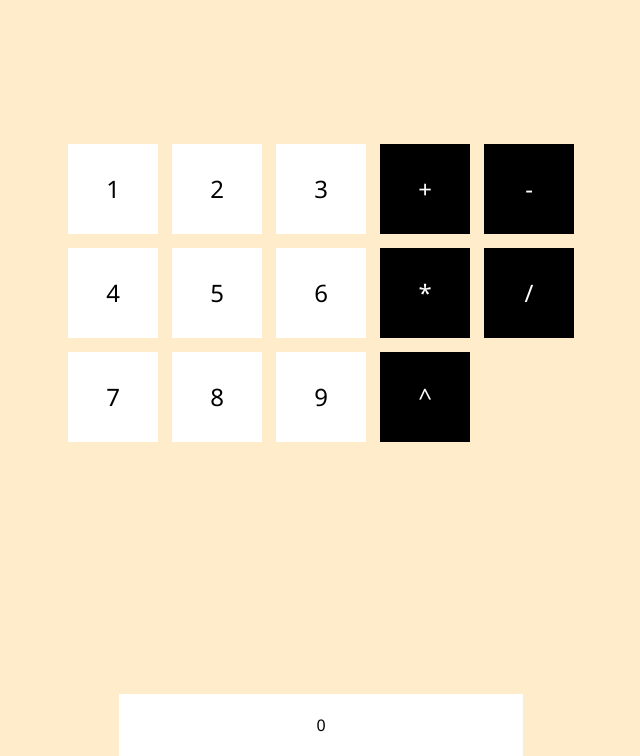
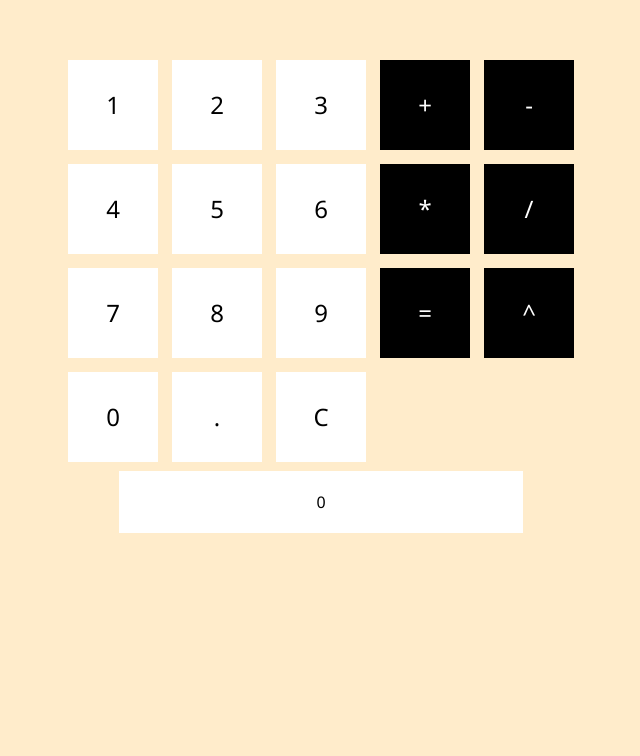
Before and after one commit to jhosephbl/hackaton12, a plain HTML site: page index.html in a window 1280 px wide. Shown: the part 106-862 px from the top of the page, without its empty margins (319-959 px from the left). After the commit the page ends 800 px from the top, so only its background shows below. Drawn offline with Linux system fonts and the light colour scheme.

Commit message:
avance 3 calculadora

```diff
--- a/app.js
+++ b/app.js
@@ -1,35 +1,35 @@
-const numPantalla="0";
-const pantallaConNumero="si"
-const usarPunto="no";
-const numEspera=0;
-const operation="";
-const solucion="";
+var numPantalla="0";
+var pantallaConNumero="si"
+var usarPunto="no";
+var numEspera=0;
+var operapendiente="";
+var solucion="";
 
-function ingresarNumero (x){
+function ingresarnumero (x){
 
-    if(x!=="."){
+    if(x!="."){
         if(numPantalla=="0" || pantallaConNumero=="si"){
-            document.Calculadora.textbxnros.value=x;
+            document.Calculadora.txtboxnros.value=x;
             numPantalla=x;
         }
 
         else if(x!="."){
-            document.Calculadora.textbxnros.value+=x;
+            document.Calculadora.txtboxnros.value+=x;
             numPantalla+=x;
 
         }
     }
 
     if(x=="." && usarPunto=="no" && numPantalla=="0"){
-        document.Calculadora.textbxnros.value="0."
+        document.Calculadora.txtboxnros.value="0.";
         numPantalla=x;
-        usarPunto="si"
+        usarPunto="si";
     }
 
     else if(x=="." && usarPunto=="no"){
-        document.Calculadora.textbxnros.value +=x;
+        document.Calculadora.txtboxnros.value +=x;
         numPantalla +=x;
-        usarPunto="si"
+        usarPunto="si";
     }
 
     else if(x=="." && usarPunto=="si"){
@@ -38,3 +38,39 @@ function ingresarNumero (x){
 
     pantallaConNumero="no"
 }
+
+
+function ingresaroperacion(y){
+    if(operapendiente==""){
+        numEspera=document.Calculadora.txtboxnros.value;
+        document.Calculadora.txtboxnros.value+=y;
+        operapendiente = y;
+        pantallaConNumero = "no";
+        numPantalla = "";
+        usarPunto = "no";
+    }
+
+}
+
+function resultado(){
+    if(operapendiente != ""){
+        solucion=numEspera+operapendiente+numPantalla;
+        document.Calculadora.txtboxnros.value=eval (solucion);
+        numPantalla=eval(solucion);
+        pantallaConNumero="si";
+        operapendiente="";
+        usarPunto="no";
+
+    }
+
+}
+
+function limpiar(){
+    numPantalla="0";
+    pantallaConNumero="si"
+    usarPunto="no";
+    numEspera=0;
+    operapendiente="";
+    solucion="";
+    document.Calculadora.txtboxnros.value="0"
+}
--- a/index.html
+++ b/index.html
@@ -13,35 +13,46 @@
     <form name="Calculadora" class="contenedor-general">
         <table class="numeros-contenedor">
             <tr class="numeros-lista">
-                <td class="numeros-td"><input class="numeros-elemento" type="button" value="1" onclick="ingresarNumero(this.value)"></td>
-                <td class="numeros-td"><input class="numeros-elemento" type="button" value="2" onclick="ingresarNumero(this.value)"></td>
-                <td class="numeros-td"><input class="numeros-elemento" type="button" value="3" onclick="ingresarNumero(this.value)"></td>
-                <td class="numeros-td"><input class="matematicas-operacion" type="button" value="+" onclick="ingresarNumero(this.value)"></td>
-                <td class="numeros-td"><input class="matematicas-operacion" type="button" value="-" onclick="ingresarNumero(this.value)"></td>
+                <td class="numeros-td"><input class="numeros-elemento" type="button" value="1" onclick="ingresarnumero(this.value)"></td>
+                <td class="numeros-td"><input class="numeros-elemento" type="button" value="2" onclick="ingresarnumero(this.value)"></td>
+                <td class="numeros-td"><input class="numeros-elemento" type="button" value="3" onclick="ingresarnumero(this.value)"></td>
+                <td class="numeros-td"><input class="matematicas-operacion" type="button" value="+" onclick="ingresaroperacion(this.value)"></td>
+                <td class="numeros-td"><input class="matematicas-operacion" type="button" value="-" onclick="ingresaroperacion(this.value)"></td>
             </tr>
 
             <tr class="numero-lista">
-                <td class="numeros-td"><input class="numeros-elemento" type="button" value="4" onclick="ingresarNumero(this.value)"></td>
-                <td class="numeros-td"><input class="numeros-elemento" type="button" value="5" onclick="ingresarNumero(this.value)"></td>
-                <td class="numeros-td"><input class="numeros-elemento" type="button" value="6" onclick="ingresarNumero(this.value)"></td>
-                <td class="numeros-td"><input class="matematicas-operacion" type="button" value="*" onclick="ingresarNumero(this.value)"></td>
-                <td class="numeros-td"><input class="matematicas-operacion" type="button" value="/" onclick="ingresarNumero(this.value)"></td>
+                <td class="numeros-td"><input class="numeros-elemento" type="button" value="4" onclick="ingresarnumero(this.value)"></td>
+                <td class="numeros-td"><input class="numeros-elemento" type="button" value="5" onclick="ingresarnumero(this.value)"></td>
+                <td class="numeros-td"><input class="numeros-elemento" type="button" value="6" onclick="ingresarnumero(this.value)"></td>
+                <td class="numeros-td"><input class="matematicas-operacion" type="button" value="*" onclick="ingresaroperacion(this.value)"></td>
+                <td class="numeros-td"><input class="matematicas-operacion" type="button" value="/" onclick="ingresaroperacion(this.value)"></td>
             </tr>
 
             <tr class="numero-lista">
-                <td class="numeros-td"><input class="numeros-elemento" type="button" value="7" onclick="ingresarNumero(this.value)"></td>
-                <td class="numeros-td"><input class="numeros-elemento" type="button" value="8" onclick="ingresarNumero(this.value)"></td>
-                <td class="numeros-td"><input class="numeros-elemento" type="button" value="9" onclick="ingresarNumero(this.value)"></td>
-                <td class="numeros-td"><input class="matematicas-operacion" type="button" value="^" onclick="ingresarNumero(this.value)"></td>
+                <td class="numeros-td"><input class="numeros-elemento" type="button" value="7" onclick="ingresarnumero(this.value)"></td>
+                <td class="numeros-td"><input class="numeros-elemento" type="button" value="8" onclick="ingresarnumero(this.value)"></td>
+                <td class="numeros-td"><input class="numeros-elemento" type="button" value="9" onclick="ingresarnumero(this.value)"></td>
+                <td class="numeros-td"><input class="matematicas-operacion" type="button" value="=" onclick="resultado()"></td>
+
+                <td class="numeros-td"><input class="matematicas-operacion" type="button" value="^" onclick="ingresaroperacion('**')"></td>
+            </tr>
+            <tr class="numero-lista">
+                <td class="numeros-td"><input class="numeros-elemento" type="button" value="0" onclick="ingresarnumero(this.value)"></td>
+
+                <td class="numeros-td"><input class="numeros-elemento" type="button" value="." onclick="ingresarnumero(this.value)"></td>
+                <td class="numeros-td"><input class="numeros-elemento" type="button" value="C" onclick="limpiar()"></td>
+
             </tr>
 
-            <tr class="numero-lista"> </tr>
+            <tr><td colspan="5"><input type="text" name="txtboxnros" class="resultado" value="0" disabled></td></tr>
+
+
 
 
         </table>
     </form>
 
-    <input name="txtboxnros" class="resultado" value="0" disabled></input>
+
 
 
 
```
